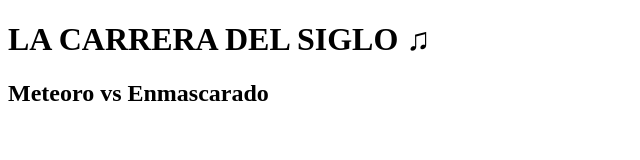
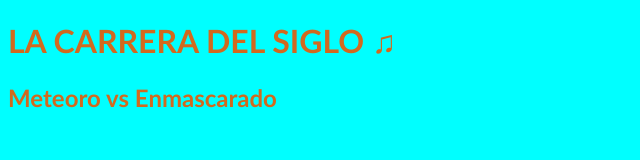
Before and after one commit to LeoHallakAlvarez/Preentrega1-JavaScript, a plain HTML site: page index.html in a window 1280 px wide. Shown: the whole page, without its empty margins (0-640 px from the left). Drawn offline with Linux system fonts and the light colour scheme.

Commit message:
terminando

```diff
--- a/index.html
+++ b/index.html
@@ -6,11 +6,12 @@
     <title>Preentrega 1 JS / Leonardo Hallak Alvarez</title>
     <link rel="stylesheet" href="./styles/style.css">
 </head>
-<body>
+<body class="body">
 
+<div class="color">
     <h1>LA CARRERA DEL SIGLO ♫</h1>
     <H2>Meteoro vs Enmascarado</H2>
-
+</div>
 
 
 
--- a/js/main.js
+++ b/js/main.js
@@ -1,24 +1,42 @@
 //alert()//
+
+const MIN_SPEED = 10;
+const MAX_SPEED = 100;
 
 
 let velocidadMeteoro = 200;
 let velocidadEnmascarado = 200;
 
-let disminucionMeteoro = Math.random()*100;
-let disminucionEnmascarado = Math.random()*100;
+while (velocidadMeteoro > 0 && velocidadEnmascarado > 0) {
 
-console.log("meteoro sobrepasa con velocidad de "+ disminucionMeteoro);
-console.log("enmascarado pierde velocidad de " + disminucionEnmascarado);
+    let disminucionMeteoro = parseInt(Math.random()*(MAX_SPEED - MIN_SPEED) + MIN_SPEED);
+    let disminucionEnmascarado = parseInt(Math.random()*(MAX_SPEED - MIN_SPEED ) + MIN_SPEED);
 
-//velocidadMeteoro = velocidadMeteoro - disminucionEnmascarado;//
-velocidadMeteoro-=disminucionEnmascarado
+    //console.log("meteoro sobrepasa con velocidad de " + disminucionMeteoro);//
+    //console.log("enmascarado pierde velocidad de " + disminucionEnmascarado);//
 
-//velocidadEnmascarado = velocidadEnmascarado - disminucionMeteoro;//
-velocidadEnmascarado-=disminucionMeteoro
+    //velocidadMeteoro = velocidadMeteoro - disminucionEnmascarado;//
+    velocidadMeteoro -= disminucionEnmascarado
+
+    //velocidadEnmascarado = velocidadEnmascarado - disminucionMeteoro;//
+    velocidadEnmascarado -= disminucionMeteoro
 
 
-console.log("-------------------------------------------------")
+
+    if (velocidadMeteoro === velocidadEnmascarado) {
+        disminucionEnmascarado -= velocidadMeteoro;
+        disminucionMeteoro -= velocidadEnmascarado;
+    } else if (velocidadMeteoro > velocidadEnmascarado) {
+        disminucionEnmascarado -= velocidadMeteoro;
+    } else {
+        disminucionMeteoro -= velocidadEnmascarado;
+    }
 
 
-console.log("velocidad Meteoro " + velocidadMeteoro)
-console.log("velocidad Enmascarado "+ velocidadEnmascarado)
+
+    console.log("-------------------------------------------------");
+
+
+    console.log("velocidad Meteoro " + velocidadMeteoro);
+    console.log("velocidad Enmascarado " + velocidadEnmascarado);
+}
--- a/styles/style.css
+++ b/styles/style.css
@@ -0,0 +1,9 @@
+.body{
+    background-color: aqua;
+}
+
+.color{
+    font-family: 'Gill Sans', 'Gill Sans MT', Calibri, 'Trebuchet MS', sans-serif;
+    font-weight: bold;
+    color: chocolate;
+}
```
